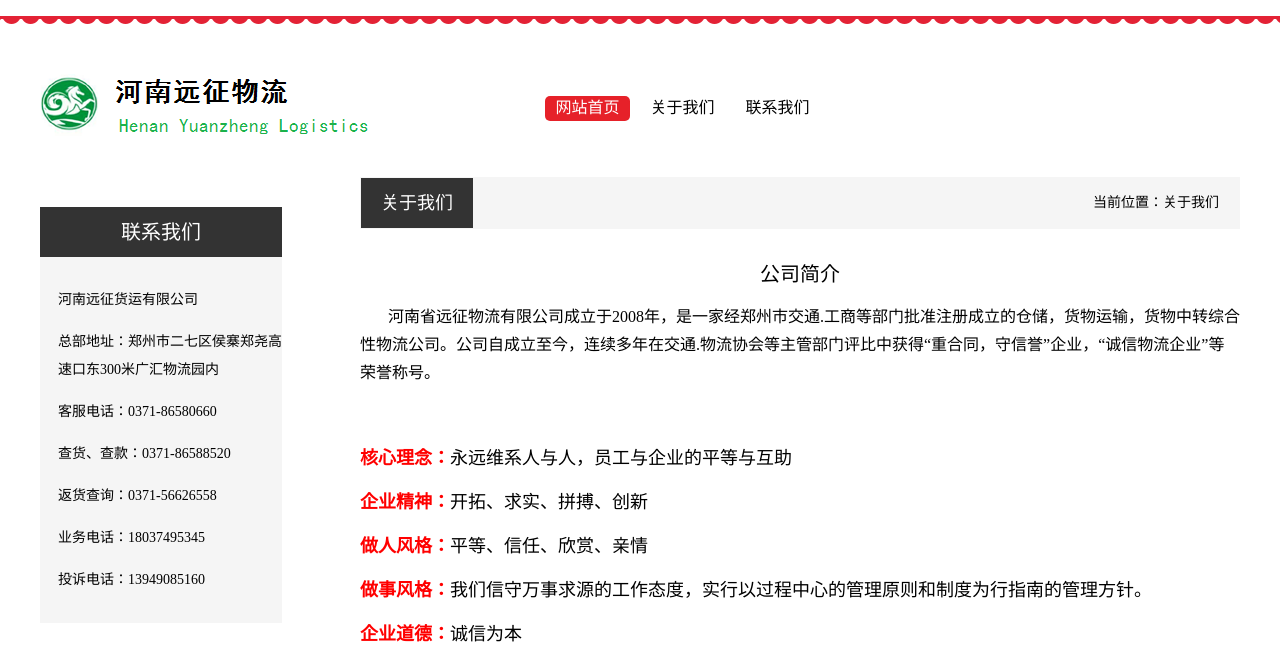
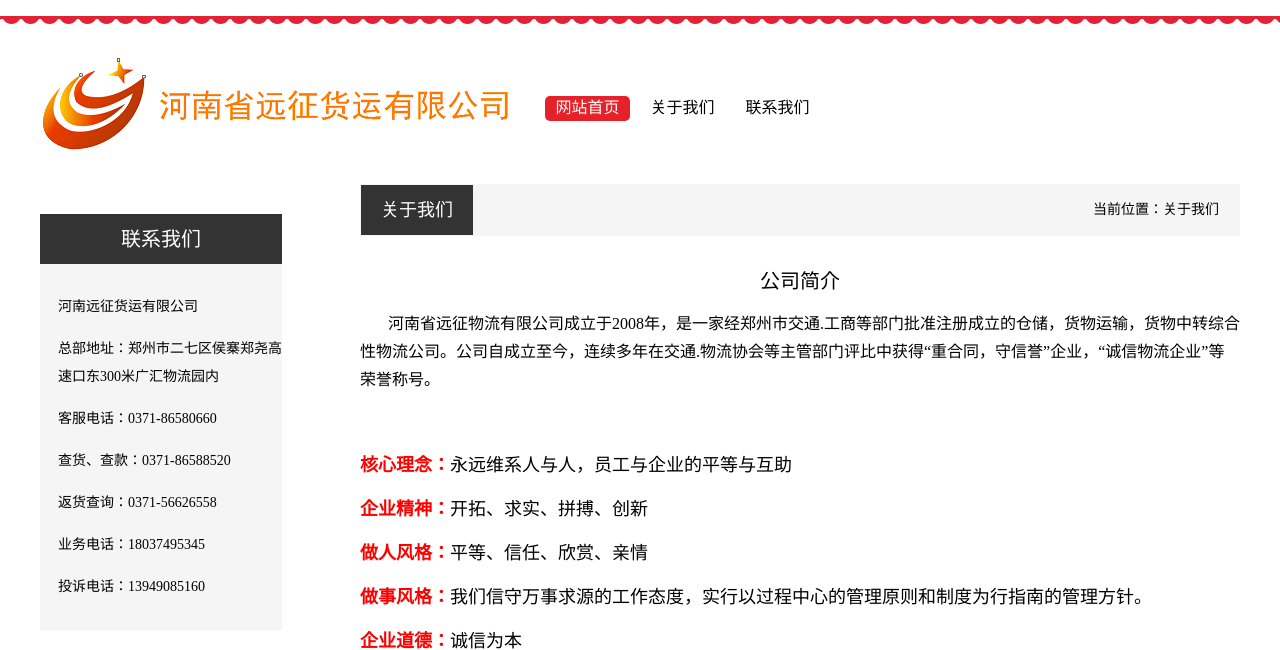
Before and after one commit to lhjncut/hnyzwl, a PHP site: page /aboutus.php in a window 1280 px wide. Shown: the top 650 px of the page. Run offline with PHP 8.4, Linux system fonts and the light colour scheme.

Commit message:
modify logo

```diff
--- a/header.php
+++ b/header.php
@@ -1 +1 @@
-<div class="top"><div class="list"><a href="index.php" ><img class="png" src="upfiles/201701/09/aa905b271f09f301d.png"  /></a><div class="nav"><ul><li class="cur"><a href="index.php"  title="网站首页" class="color">网站首页</a></li><li ><a href="aboutus.php"  title="关于我们" >关于我们</a></li><li ><a href="contact.php"  title="联系我们" >联系我们</a></li></ul></div></div></div>
+<div class="top"><div class="list" align="left"><a href="index.php" ><img class="png" src="statics/images/logo.png"  /></a><div class="nav"><ul><li class="cur"><a href="index.php"  title="网站首页" class="color">网站首页</a></li><li ><a href="aboutus.php"  title="关于我们" >关于我们</a></li><li ><a href="contact.php"  title="联系我们" >联系我们</a></li></ul></div></div></div>
```
Also changed, not shown: statics/images/beian.png (added), statics/images/logo.png (added), statics/images/公司logo.png (added), upfiles/201701/09/aa905b271f09f301d.png (deleted).
